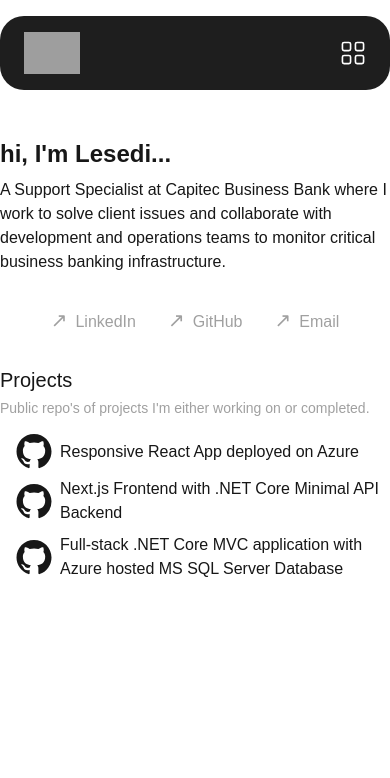
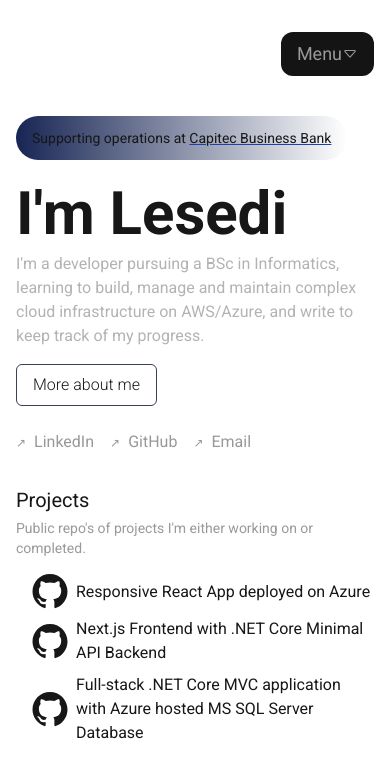
Before and after one commit to Lesmol/updated-portfolio, a Next.js app: page / in a window 390 px wide. Shown: the top 778 px of the page. Built offline with nearby package versions, Linux system fonts and the light colour scheme; grey boxes are pictures that could not be loaded.

Commit message:
- minor ui changes - removed mobile nav

```diff
--- a/src/app/about/page.tsx
+++ b/src/app/about/page.tsx
@@ -3,7 +3,6 @@
 import Images from "@/components/about/images";
 import ReachOut from "@/components/about/reachOut";
 import Navbar from "@/components/navbar";
-import { motion } from "framer-motion";
 import { Metadata } from "next";
 import React from "react";
 
@@ -15,7 +14,7 @@
 
 function about() {
   return (
-    <div className="container mx-auto max-w-2xl items-center">
+    <div className="container mx-auto mb-24 max-w-2xl items-center p-4 md:p-0">
       <Navbar />
       <Images />
       <Description />
--- a/src/app/layout.tsx
+++ b/src/app/layout.tsx
@@ -1,5 +1,13 @@
 import type { Metadata } from "next";
 import "./globals.css";
+import { Roboto } from "next/font/google";
+
+const roboto = Roboto({
+  weight: ["300", "400", "700"],
+  style: ["normal", "italic"],
+  subsets: ["latin"],
+  display: "swap",
+});
 
 export const metadata: Metadata = {
   title: "Lesedi Molemi",
@@ -17,7 +25,7 @@
 }>) {
   return (
     <html lang="en">
-      <body>{children}</body>
+      <body className={roboto.className}>{children}</body>
     </html>
   );
 }
--- a/src/app/page.tsx
+++ b/src/app/page.tsx
@@ -5,7 +5,7 @@
 
 export default function Home() {
   return (
-    <div className="container mx-auto max-w-lg items-center">
+    <div className="container mx-auto mb-24 max-w-2xl items-center p-4 md:p-0">
       <Navbar />
       <About />
       <Socials />
--- a/src/components/about/experience.tsx
+++ b/src/components/about/experience.tsx
@@ -8,7 +8,7 @@
       <p className="text-primary mb-6 text-sm">
         Here are some of the places I've worked
       </p>
-      <div className="mt-3 space-y-8">
+      <div id="experience" className="mt-3 space-y-8">
         <SummaryPane
           title="Support Specialist"
           duration="2024 - Present"
--- a/src/components/about/images.tsx
+++ b/src/components/about/images.tsx
@@ -3,8 +3,8 @@
 
 function images() {
   return (
-    <div className="mt-8">
-      <h1 className="text-3xl font-bold">About Me</h1>
+    <div className="mt-6">
+      <h1 className="text-4xl font-bold">About me</h1>
       <p className="text-primary">Have a little look.</p>
       <div className="mt-4 flex justify-between">
         <CustomImage
--- a/src/components/home/about.tsx
+++ b/src/components/home/about.tsx
@@ -3,12 +3,34 @@
 function about() {
   return (
     <>
-      <h2 className="mt-12 text-2xl font-bold">hi, I'm Lesedi...</h2>
-      <p className="mt-2 text-left">
-        A Support Specialist at Capitec Business Bank where I work to solve
-        client issues and collaborate with development and operations teams to
-        monitor critical business banking infrastructure.
+      <div className="mt-10 w-fit rounded-full bg-gradient-to-r from-blue-950 to-transparent px-4 py-3 text-sm md:hidden">
+        Supporting operations at{" "}
+        <a href="/about/#experience" className="underline decoration-blue-800">
+          Capitec Business Bank
+        </a>
+      </div>
+      <h2 className="mt-6 text-6xl font-bold md:mt-12">I'm Lesedi</h2>
+      <p className="text-custom-light-grey mt-2 text-left">
+        I'm a developer pursuing a BSc in Informatics, learning to build, manage
+        and maintain complex cloud infrastructure on AWS/Azure, and write to
+        keep track of my progress.
       </p>
+      <div className="md:flex md:space-x-6">
+        <a href="/about">
+          <div className="mt-4 w-fit rounded-md border border-gray-700 px-4 py-2 font-light transition duration-150 ease-in-out hover:border-blue-950">
+            More about me
+          </div>
+        </a>
+        <div className="mt-4 hidden w-fit rounded-md bg-gradient-to-r from-blue-950 to-transparent px-4 py-2 font-light md:block">
+          Supporting operations at{" "}
+          <a
+            href="/about/#experience"
+            className="underline decoration-blue-800"
+          >
+            Capitec Business Bank
+          </a>
+        </div>
+      </div>
     </>
   );
 }
--- a/src/components/home/socials.tsx
+++ b/src/components/home/socials.tsx
@@ -3,9 +3,9 @@
 function socials() {
   return (
     <>
-      <div className="text-primary mt-8 flex items-center justify-center space-x-8">
+      <div className="text-primary mt-6 flex items-center space-x-4 md:justify-center md:space-x-8">
         <div className="md:hover:text-darker-primary 150 transition ease-out">
-          <span className="text-xl">&#x2197;</span>
+          <span className="text-xs">&#x2197;</span>
           <a
             href="https://www.linkedin.com/in/lvmolemi/"
             target="_blank"
@@ -15,13 +15,13 @@
           </a>
         </div>
         <div className="md:hover:text-darker-primary 150 transition ease-out">
-          <span className="text-xl">&#x2197;</span>
+          <span className="text-xs">&#x2197;</span>
           <a href="https://github.com/Lesmol" target="_blank" className="ml-2">
             GitHub
           </a>
         </div>
         <div className="md:hover:text-darker-primary 150 transition ease-out">
-          <span className="text-xl">&#x2197;</span>
+          <span className="text-xs">&#x2197;</span>
           <a href="mailto:molemilesedi@gmail.com" className="ml-2">
             Email
           </a>
--- a/src/components/navbar.tsx
+++ b/src/components/navbar.tsx
@@ -12,8 +12,8 @@
   }
 
   return (
-    <div className="mx-auto max-w-lg">
-      <nav className="bg-primary mt-4 flex items-center justify-between rounded-3xl px-6 py-4">
+    <div className="flex max-w-lg justify-end md:mx-auto md:block">
+      <nav className="bg-primary mt-4 hidden items-center justify-between rounded-3xl px-6 py-4 md:flex">
         <Link href="/">
           <img
             src="https://cloudresumeresources.blob.core.windows.net/resumeimages/logo.svg"
@@ -21,19 +21,6 @@
             className="md: w-14"
           />
         </Link>
-
-        <button onClick={onToggle} className="text-primary text-xl sm:hidden">
-          <svg
-            xmlns="http://www.w3.org/2000/svg"
-            width="26"
-            height="26"
-            fill="white"
-            className="bi bi-grid"
-            viewBox="0 0 16 16"
-          >
-            <path d="M1 2.5A1.5 1.5 0 0 1 2.5 1h3A1.5 1.5 0 0 1 7 2.5v3A1.5 1.5 0 0 1 5.5 7h-3A1.5 1.5 0 0 1 1 5.5zM2.5 2a.5.5 0 0 0-.5.5v3a.5.5 0 0 0 .5.5h3a.5.5 0 0 0 .5-.5v-3a.5.5 0 0 0-.5-.5zm6.5.5A1.5 1.5 0 0 1 10.5 1h3A1.5 1.5 0 0 1 15 2.5v3A1.5 1.5 0 0 1 13.5 7h-3A1.5 1.5 0 0 1 9 5.5zm1.5-.5a.5.5 0 0 0-.5.5v3a.5.5 0 0 0 .5.5h3a.5.5 0 0 0 .5-.5v-3a.5.5 0 0 0-.5-.5zM1 10.5A1.5 1.5 0 0 1 2.5 9h3A1.5 1.5 0 0 1 7 10.5v3A1.5 1.5 0 0 1 5.5 15h-3A1.5 1.5 0 0 1 1 13.5zm1.5-.5a.5.5 0 0 0-.5.5v3a.5.5 0 0 0 .5.5h3a.5.5 0 0 0 .5-.5v-3a.5.5 0 0 0-.5-.5zm6.5.5A1.5 1.5 0 0 1 10.5 9h3a1.5 1.5 0 0 1 1.5 1.5v3a1.5 1.5 0 0 1-1.5 1.5h-3A1.5 1.5 0 0 1 9 13.5zm1.5-.5a.5.5 0 0 0-.5.5v3a.5.5 0 0 0 .5.5h3a.5.5 0 0 0 .5-.5v-3a.5.5 0 0 0-.5-.5z" />
-          </svg>
-        </button>
 
         <ul className="hidden text-lg sm:flex">
           <li>
@@ -71,6 +58,23 @@
         </ul>
       </nav>
 
+      <button
+        onClick={onToggle}
+        className="bg-primary text-primary right-0 mt-4 flex w-fit items-center rounded-xl px-4 py-2 text-lg md:hidden"
+      >
+        Menu{" "}
+        <svg
+          xmlns="http://www.w3.org/2000/svg"
+          width="16"
+          height="16"
+          fill="currentColor"
+          className="bi bi-caret-down"
+          viewBox="0 0 16 16"
+        >
+          <path d="M3.204 5h9.592L8 10.481zm-.753.659 4.796 5.48a1 1 0 0 0 1.506 0l4.796-5.48c.566-.647.106-1.659-.753-1.659H3.204a1 1 0 0 0-.753 1.659" />
+        </svg>
+      </button>
+
       <AnimatePresence>
         {mobileNav ? (
           <motion.div
@@ -79,24 +83,7 @@
             animate={{ y: 0, opacity: 1 }}
             exit={{ y: -5, opacity: 0 }}
             transition={{ duration: 0.2 }}
-          >
-            <Link href="/">
-              <div className="px-4 py-2">Home</div>
-            </Link>
-
-            <Link href="/about">
-              <div className="px-4 py-1">About</div>
-            </Link>
-            <Link href="/blog">
-              <div className="px-4 py-2">Blog</div>
-            </Link>
-            <Link href="/blog">
-              <div className="px-4 py-2">Projects</div>
-            </Link>
-            <Link href="/blog">
-              <div className="px-4 py-2">More</div>
-            </Link>
-          </motion.div>
+          ></motion.div>
         ) : null}
       </AnimatePresence>
     </div>
--- a/tailwind.config.ts
+++ b/tailwind.config.ts
@@ -9,9 +9,10 @@
   theme: {
     extend: {
       colors: {
-        primary: "#a0a0a0",
+        primary: "#999999",
         "darker-primary": "#616161",
         background: "#1E1E1E",
+        "custom-light-grey": "#B3B3B3",
       },
       screens: {
         sm: "480px",
@@ -20,7 +21,7 @@
         xl: "1440px",
       },
       backgroundColor: {
-        primary: "#1E1E1E",
+        primary: "#141414",
         "text-darker-primary": "#2D2D2D",
         secondary: "#181818",
         light: "#E9E9E9",
```
